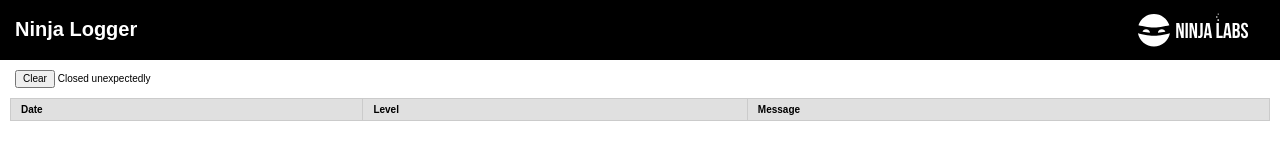
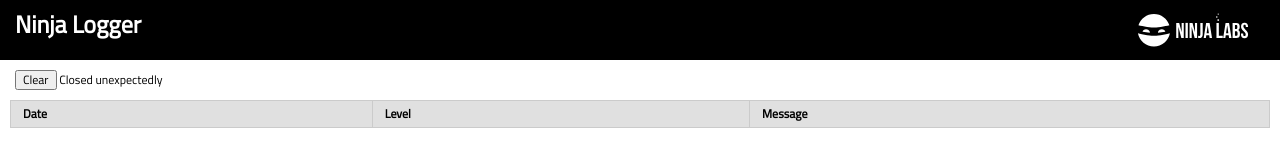
Before and after one commit to NinjaLabsUK/Ninja-Logger, a website: page public/index.html in a window 1280 px wide. Drawn offline with nearby package versions, Linux system fonts and the light colour scheme.

Commit message:
Updated font

```diff
--- a/public/index.html
+++ b/public/index.html
@@ -5,6 +5,7 @@
     <meta name="viewport" content="width=device-width, initial-scale=1.0">
     <meta http-equiv="X-UA-Compatible" content="ie=edge">
 
+    <link rel="stylesheet" href="https://fonts.googleapis.com/css?family=Titillium+Web">
     <link rel="stylesheet" href="https://unpkg.com/purecss@1.0.0/build/pure-min.css" integrity="sha384-nn4HPE8lTHyVtfCBi5yW9d20FjT8BJwUXyWZT9InLYax14RDjBj46LmSztkmNP9w" crossorigin="anonymous">
     <link rel="stylesheet" href="main.css">
 
--- a/public/main.css
+++ b/public/main.css
@@ -1,6 +1,7 @@
 body {
     padding: 0;
-    font-size: 10px;
+    font-size: 12px;
+    font-family: 'Titillium Web', sans-serif;
 }
 
 header {
@@ -19,7 +20,7 @@
     float: left;
     margin: 0;
     position: relative;
-    top: 18px;
+    top: 11px;
 }
 
 .status {
```
Also changed, not shown: 1 other file.
